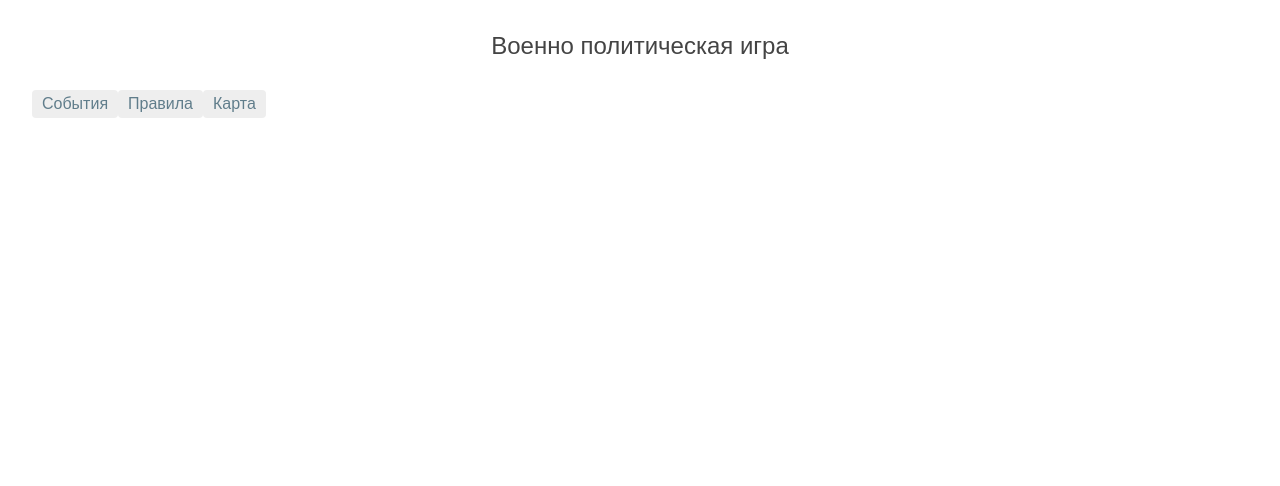
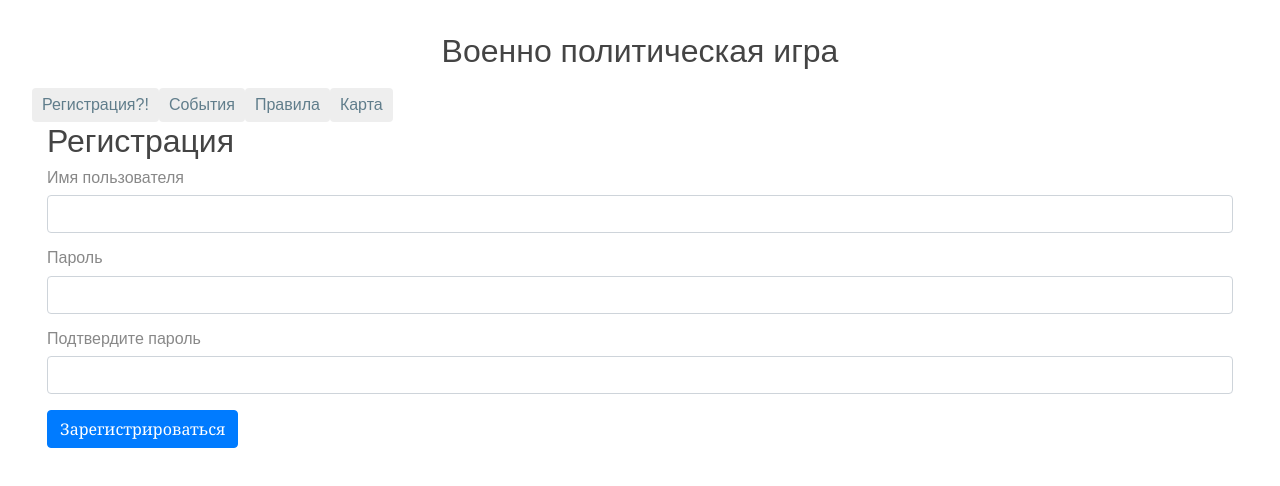
Before and after one commit to Gwer030/WPG, an Angular app in the folder Seth/: page /registration in a window 1280 px wide. Before the commit this address led to /. Shown: the top 486 px of the page. Built offline with nearby package versions, Linux system fonts and the light colour scheme.

Commit message:
Формы не работают

```diff
--- a/Seth/src/app/app-routing.module.ts
+++ b/Seth/src/app/app-routing.module.ts
@@ -3,12 +3,14 @@ import { Routes, RouterModule } from '@angular/router';
 import { EventsComponent } from './events/events.component';
 import { RulesComponent } from './rules/rules.component';
 import { MapComponent } from './map/map.component';
+import {RegistrationFormComponent} from './registration-form/registration-form.component';
 
 
 const routes: Routes = [
   {path: 'events', component:EventsComponent },
   {path: 'rules', component:RulesComponent},
-  {path: 'map',component:MapComponent}
+  {path: 'map',component:MapComponent},
+  {path: 'registration',component:RegistrationFormComponent}
 ];
 
 @NgModule({
--- a/Seth/src/app/app.component.html
+++ b/Seth/src/app/app.component.html
@@ -11,6 +11,7 @@
 </h2>
 </div>
 <nav>
+  <a [routerLink]="['/registration']" routerLinkActive="router-link-active">Регистрация?!</a>
   <a routerLink="/events" routerLinkActive="active"  >События</a>
   <a routerLink="/rules" routerLinkActive="hover" >Правила</a>
   <a routerLink="/map" routerLinkActive="visited" >Карта</a>
--- a/Seth/src/app/app.component.ts
+++ b/Seth/src/app/app.component.ts
@@ -1,4 +1,5 @@
 import { Component } from '@angular/core';
+
 
 @Component({
   selector: 'app-root',
@@ -7,4 +8,5 @@ import { Component } from '@angular/core';
 })
 export class AppComponent {
   title = 'Seth';
+
 }
--- a/Seth/src/app/events/events.component.ts
+++ b/Seth/src/app/events/events.component.ts
@@ -1,5 +1,5 @@
 import { Component, OnInit } from '@angular/core';
-
+import {FormBuilder,Validators} from '@angular/forms'
 @Component({
 
   selector: 'app-events',
@@ -14,7 +14,6 @@ import { Component, OnInit } from '@angular/core';
 })
 export class EventsComponent implements OnInit {
 
-  constructor() { }
 
   ngOnInit() {
   }
--- /dev/null
+++ b/Seth/src/app/registration-form/registration-form.component.ts
@@ -0,0 +1,18 @@
+import { Component, OnInit } from '@angular/core';
+import {Validators, FormGroup, FormControl} from '@angular/forms';
+import { AppComponent } from '../app.component';
+import { StylesCompileDependency } from '@angular/compiler';
+@Component({
+  selector: 'app-registration-form',
+  templateUrl: './test.html',
+  styles: ['./styles.css']
+})
+export class RegistrationFormComponent  {
+
+  registrationForm=new FormGroup({
+    UserName:new FormControl ('seth'),
+    Password: new FormControl('a'),
+    ConfirmPassword:new FormControl('b'),
+  })
+
+}
--- /dev/null
+++ b/Seth/src/app/registration-form/styles.css
@@ -0,0 +1,126 @@
+/* You can add global styles to this file, and also import other style files */
+h1 {
+    color: #369;
+    font-family: Arial, Helvetica, sans-serif;
+    font-size: 250%;
+  }
+  h2, h3 {
+    color: #444;
+    font-family: Arial, Helvetica, sans-serif;
+    font-weight: lighter;
+  }
+  body {
+    margin: 2em;
+  }
+  body, input[text], button {
+    color: #888;
+    font-family: Cambria, Georgia;
+  }
+  a {
+    cursor: pointer;
+    cursor: hand;
+  }
+  button {
+    background-color: #4CAF50; /* Green */
+    border: none;
+    color: white;
+    padding: 15px 32px;
+    text-align: center;
+    text-decoration: none;
+    display: inline-block;
+    font-size: 16px;
+  }
+  button:hover {
+    background-color: #cfd8dc;
+  }
+  button:disabled {
+    background-color: #eee;
+    color: #aaa;
+    cursor: auto;
+  }
+
+  /* Navigation link styles */
+  nav a {
+    padding: 5px 10px;
+    text-decoration: none;
+    margin-top: 10px;
+    display: inline-block;
+    background-color: #eee;
+    border-radius: 4px;
+  }
+  nav a:visited, a:link {
+    color: #607D8B;
+  }
+  nav a:hover {
+    color: #039be5;
+    background-color: #CFD8DC;
+  }
+  nav a.active {
+    color: #039be5;
+  }
+
+  /* items class */
+  .items {
+    margin: 0 0 2em 0;
+    list-style-type: none;
+    padding-left: 0;
+    width: 10em;
+  }
+  .items li {
+    cursor: pointer;
+    position: relative;
+    left: 0;
+    background-color: #EEE;
+    margin: .5em;
+    padding: .3em;
+    height: 1.6em;
+    border-radius: 4px;
+  }
+  .items li:hover {
+    color: #607D8B;
+    background-color: #DDD;
+    left: .1em;
+  }
+  .items li.selected:hover {
+    background-color: #BBD8DC;
+    color: white;
+  }
+
+  .items .text {
+    position: relative;
+    top: -3px;
+  }
+
+  .items li {
+    cursor: pointer;
+    position: relative;
+    left: 0;
+    background-color: #EEE;
+    margin: .5em;
+    padding: .3em;
+    height: 1.6em;
+    border-radius: 4px;
+  }
+
+  .items .badge {
+    display: inline-block;
+    font-size: small;
+    color: white;
+    padding: 0.8em 0.7em 0 0.7em;
+    background-color: #607D8B;
+    line-height: 1em;
+    position: relative;
+    left: -1px;
+    top: -4px;
+    height: 1.8em;
+    margin-right: .8em;
+    border-radius: 4px 0 0 4px;
+  }
+  .items li.selected {
+    background-color: #CFD8DC;
+    color: white;
+  }
+  /* everywhere else */
+  * {
+    font-family: Arial, Helvetica, sans-serif;
+  }
--- /dev/null
+++ b/Seth/src/app/registration-form/test.html
@@ -0,0 +1,22 @@
+<!doctype html>
+<html ng-app="myApp">
+        <meta charset="utf-8">
+        <base href="/">
+        <div class="container-fluid">
+          <h2>Регистрация</h2>
+          <form>
+            <div class="form-group">
+              <label >Имя пользователя</label>
+              <input type="text" class="form-control">
+            </div>
+            <div class="form-group">
+              <label>Пароль</label>
+              <input type="password" class="form-control">
+            </div>
+            <div class="form-group">
+                <label>Подтвердите пароль</label>
+                <input type="password" class="form-control">
+              </div>
+              <button class="btn btn-primary" type="submit">Зарегистрироваться</button>
+          </form>
+        </div>
--- a/Seth/src/index.html
+++ b/Seth/src/index.html
@@ -6,6 +6,7 @@
   <base href="/">
   <meta name="viewport" content="width=device-width, initial-scale=1">
   <link rel="icon" type="image/x-icon" href="favicon.ico">
+  <link rel="stylesheet" href="https://maxcdn.bootstrapcdn.com/bootstrap/4.0.0/css/bootstrap.min.css" integrity="sha384-Gn5384xqQ1aoWXA+058RXPxPg6fy4IWvTNh0E263XmFcJlSAwiGgFAW/dAiS6JXm" crossorigin="anonymous">
 </head>
 <body>
   <app-root></app-root>
```
Also changed, not shown: Seth/src/app/app.module.ts (+7 -3 lines), Seth/test.html (+14 -8 lines), 1 other file (tests, documents, lock files or other folders).
